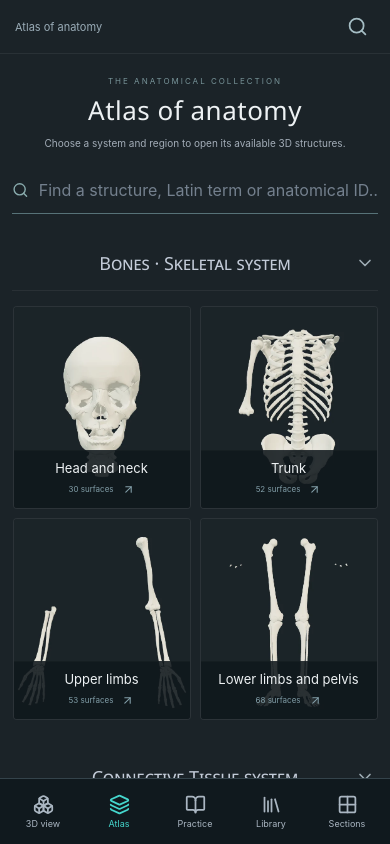
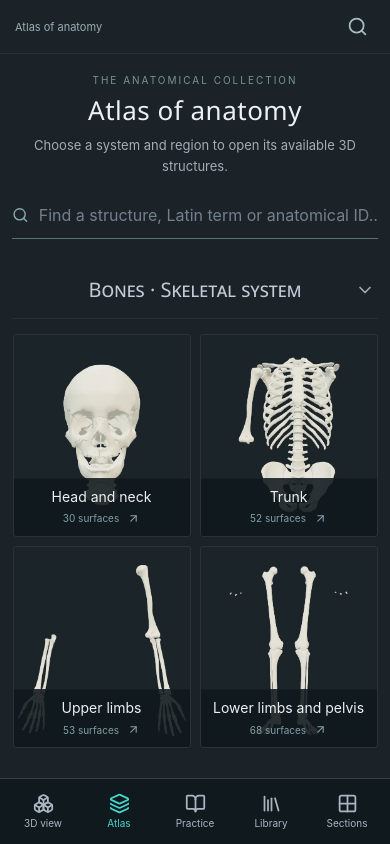
Before and after one commit to lizex025-droid/atlas, a React (Vite) app in the folder app/: page / in a window 390 px wide. Built offline with nearby package versions, Linux system fonts and the light colour scheme.

Commit message:
fix(mobile): improve catalog typography for small touch screens

```diff
--- a/app/src/mobile.css
+++ b/app/src/mobile.css
@@ -246,3 +246,16 @@
   .entry-header nav button{min-height:42px}
   .entry-header-actions>button{flex-shrink:0}
 }
+
+/* Final phone readability pass after live viewport inspection. */
+@media (max-width:820px){
+  .atlas-heading>p{font-size:13px;line-height:1.6}
+  .atlas-heading>span{font-size:10px}
+  .atlas-section h2{font-size:20px}
+  .atlas-card-label b{font-size:14px}
+  .atlas-card-label small{font-size:10px}
+  .atlas-unavailable{font-size:11px;line-height:1.6}
+  .atlas-disclaimer{font-size:12px;line-height:1.7}
+  .atlas-search-results small{font-size:12px}
+  .entry-rail button{font-size:10px}
+}
```
Also changed, not shown: 1 other file (tests, documents, lock files or other folders).
